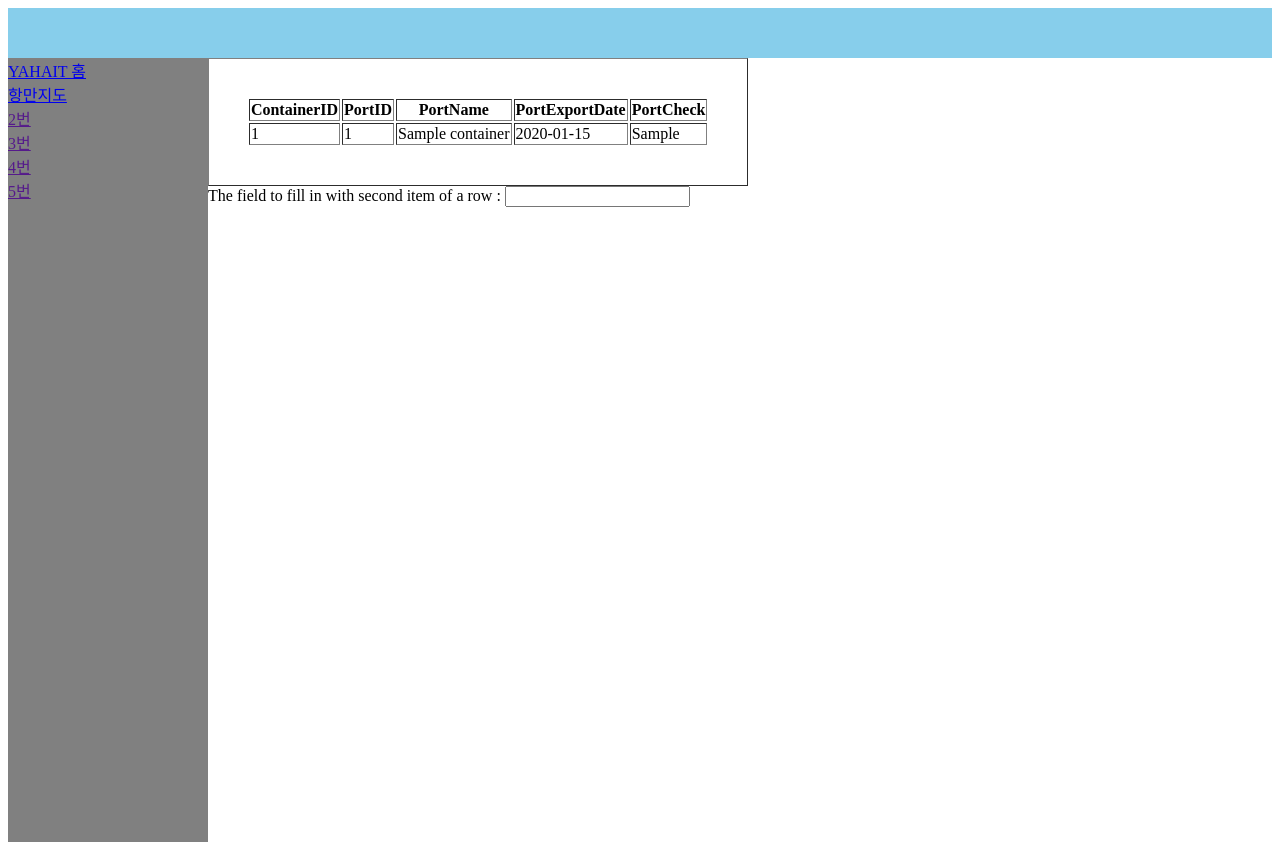
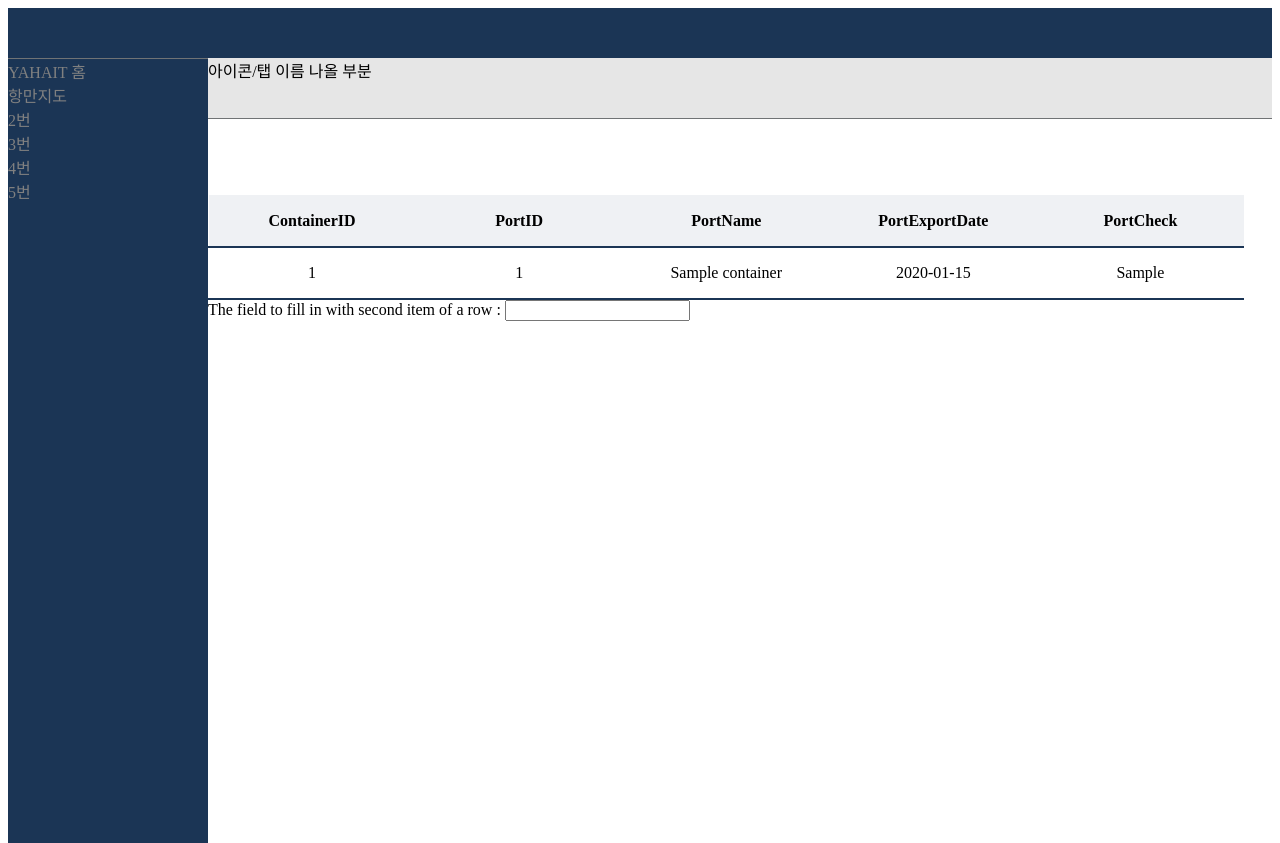
Before and after one commit to migusdn/Hanium_IoT_SmartContainer, a Django app: page /main/ in a window 1280 px wide. Run offline with Django 3.2, Linux system fonts and the light colour scheme; tables that the repository leaves empty hold one stand-in row (values such as "Sample post"); some libraries are stand-ins or nearby versions.

Commit message:
테이블, 지도버튼, 컬러 수정

```diff
--- a/SmartContainer/Container/static/css/base.css
+++ b/SmartContainer/Container/static/css/base.css
@@ -4,13 +4,25 @@
     float:left;
     width:100%;
     height:50px;
-background-color:skyblue;
+    background-color: rgb(27,53,85);
+}
 
-}
 
 #sidebar {
     float:left;
     width:200px;
     height:100%;
-background-color:gray;
+    background-color:rgb(27,53,85);
+    border-top: 0.5px solid rgb(112, 115, 117);
 }
+
+a {
+   text-decoration : none;
+   color : gray;
+}
+
+/*a:hover{
+   background-color : rgb(49, 115, 168);
+   color : black;
+   display : block;
+}*/
--- a/SmartContainer/Container/static/css/main.css
+++ b/SmartContainer/Container/static/css/main.css
@@ -3,6 +3,42 @@
 }
 
 #sourcetable{
+    width : 82%;
+    text-align : center;
+    margin-top : 6%;
+    margin-left : 15%;
+    border-collapse: collapse;
+    line-height: 3;
+    border-left: 1px solid white;
+    border-right: 1px solid #00ff0000; /* 세로선 투명 */
+    border-top : 1px solid #00ff0000; /* 세로선 투명 */
+    table-layout : fixed; /* 너비고정 */
+}
 
-    padding: 3%;
+thead { /* 표 상단 */
+    border-bottom : 2px solid rgb(27, 53, 85) ;
+    background-color : rgba(40, 66, 96, 0.07);
 }
+
+tbody { /* 표바닥 */
+    border-bottom : 2px solid rgb(27, 53, 85) ;
+}
+
+tr { /* 가로줄 */
+    border-bottom : 1px solid black;
+}
+
+tr:hover {
+    background-color : rgba(40, 66, 96, 0.07);
+}
+
+tr:nth-child(even) { /* 짝수 행 */
+    background-color : rgba(40, 66, 96, 0.07);
+}
+
+#bar {
+    background-color : rgb(230,230,230);
+    width : 100%;
+    height : 14%;
+    border-bottom : 0.5px solid rgb(112, 115, 117);
+}
--- a/SmartContainer/Container/templates/base.html
+++ b/SmartContainer/Container/templates/base.html
@@ -15,6 +15,7 @@
 
 
 </div>
+
 
 <div id="sidebar">
        <a href="{% url 'auth' %}">YAHAIT 홈</a><br>
--- a/SmartContainer/Container/templates/main.html
+++ b/SmartContainer/Container/templates/main.html
@@ -9,6 +9,9 @@
 <link href="{% static 'css/main.css'%}" rel="stylesheet">
 
 
+<div id="bar">
+    아이콘/탭 이름 나올 부분
+</div>
 
 <table id="sourcetable" border="1">
                     <thead>
```
Also changed, not shown: SmartContainer/Container/static/css/map.css (added, +21 -0 lines), SmartContainer/Container/templates/map.html (+8 -3 lines). Lines whose indentation alone changed are shown as unchanged.
